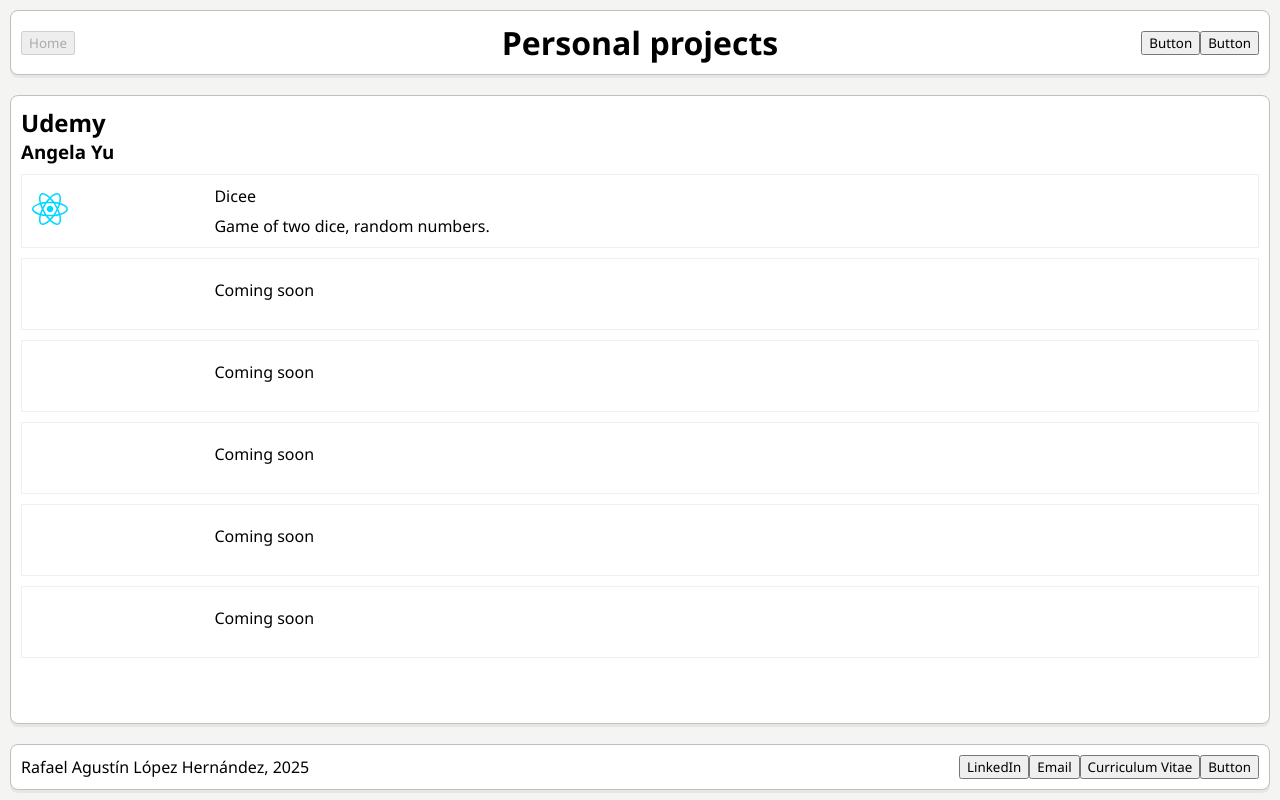
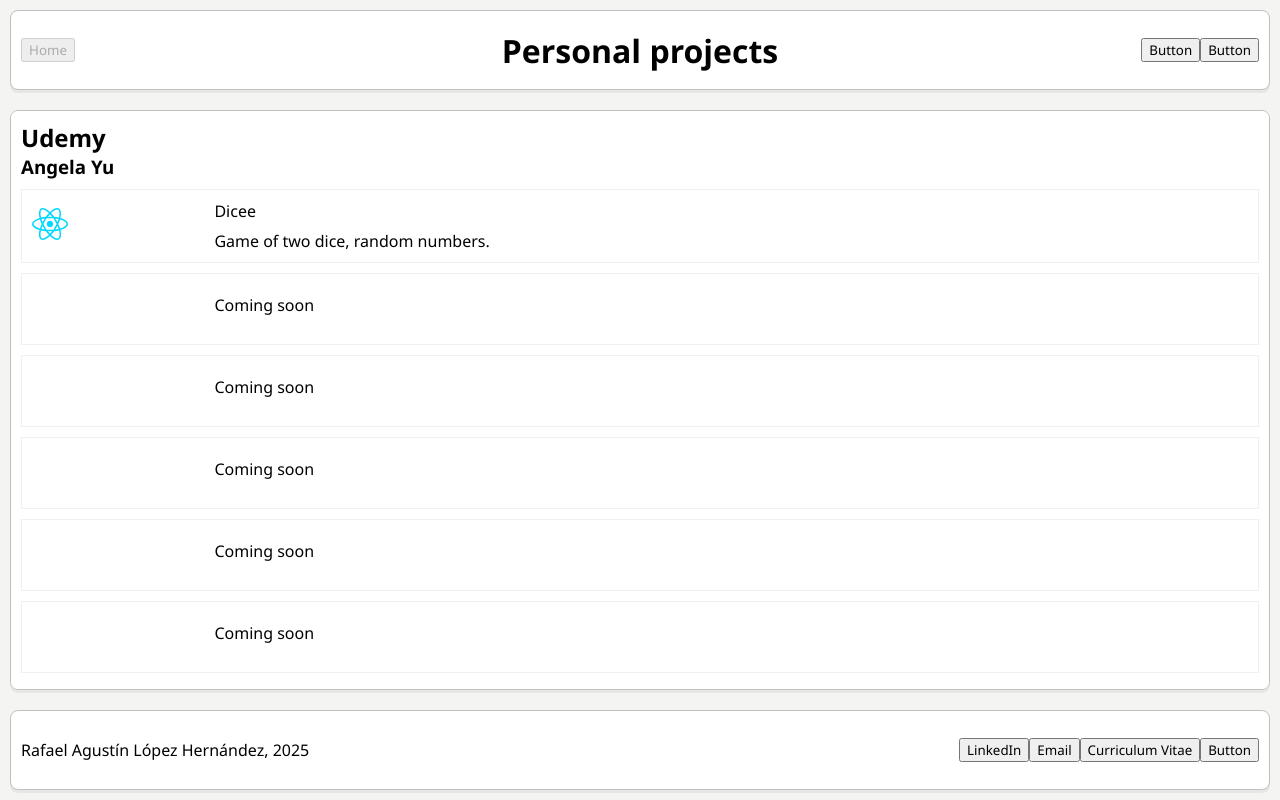
Before and after one commit to donrafiki25/webPage_project, a React (Vite) app: page / in a window 1280 px wide. Built offline with nearby package versions, Linux system fonts and the light colour scheme.

Commit message:
Changed size of header and footer

```diff
--- a/src/General.css
+++ b/src/General.css
@@ -10,7 +10,7 @@
 
 #root {
     display: grid;
-    grid-template-rows: auto 1fr auto;
+    grid-template-rows: 100px 1fr 100px;
 
     height: 100vh;
 }
@@ -50,10 +50,6 @@
     align-self: center;
 }
 
-/* #content {
-    min-height: 60vh;
-} */
-
 #footer {
     grid-template-columns: 50% 50%;
 }
```
